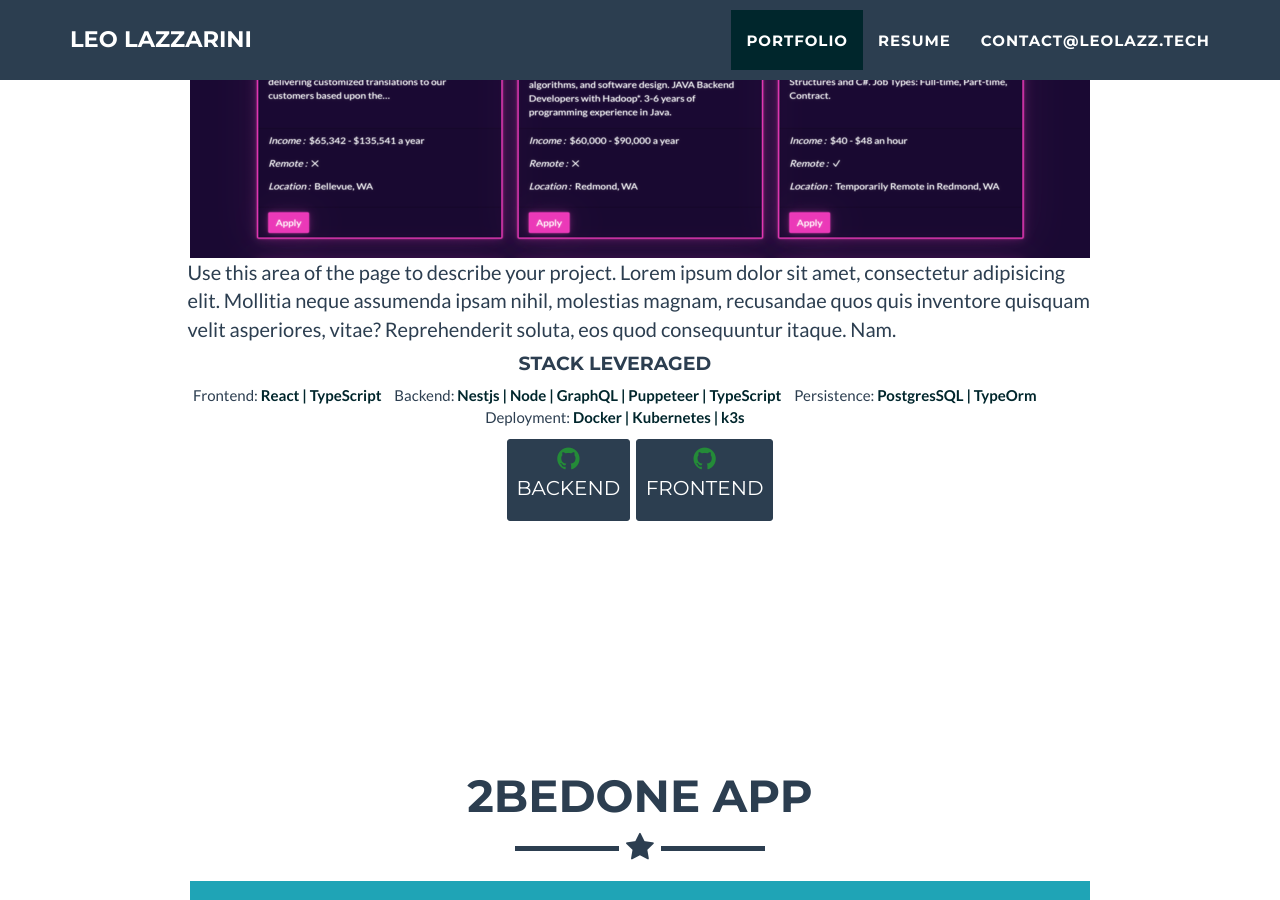
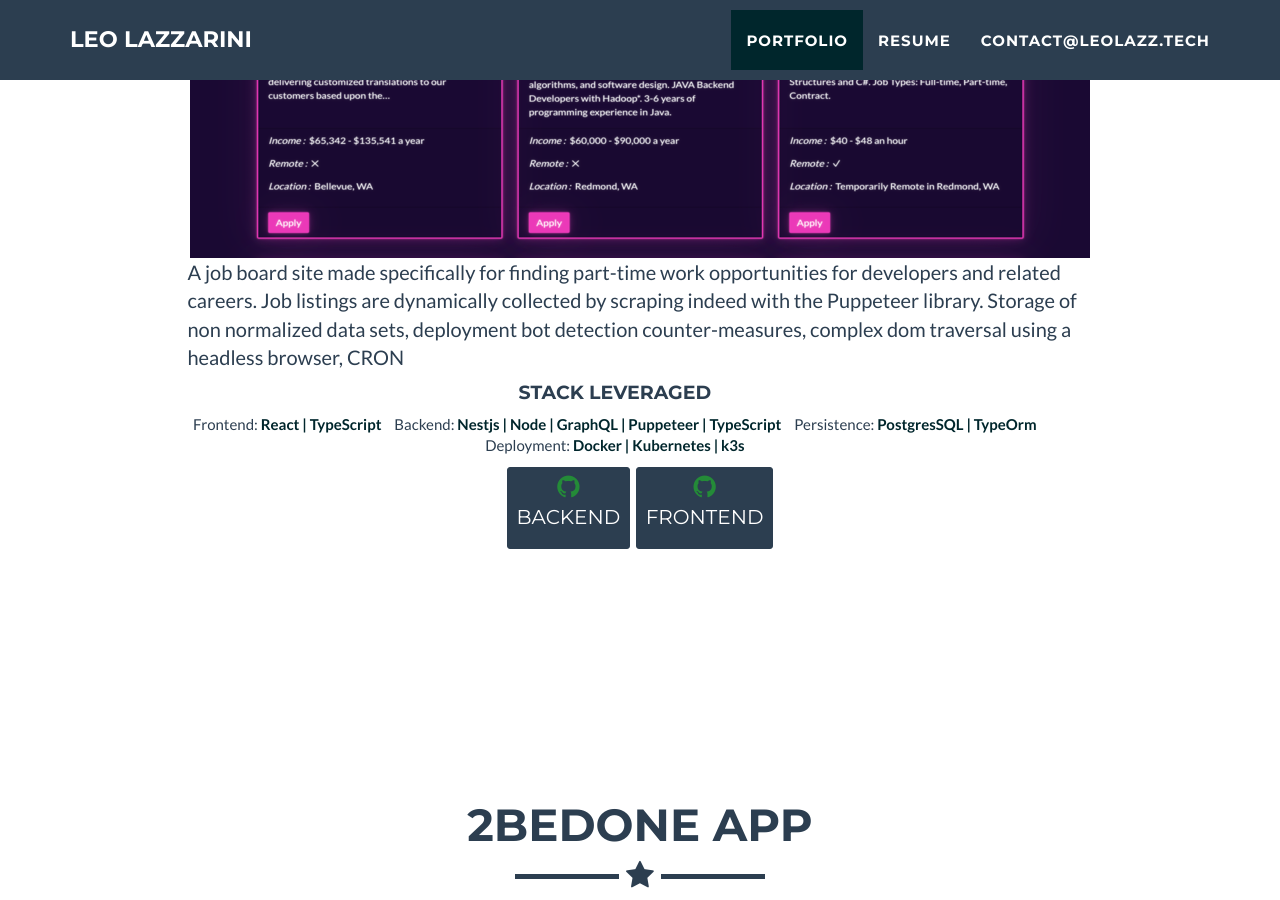
Before and after one commit to leolazz/Portfolio-Jekyll, a Jekyll site: the page built from _posts/2021-10-01-lazztech.markdown, in a window 1280 px wide and 900 px high, scrolled down 2723 px. Built offline with Jekyll 4.4.1, drawn with Linux system fonts in a browser that asks for light colours; some of the changed text lies outside the part shown.

Commit message:
Added portfolio images, removed stock, added some description

```diff
--- a/_posts/2014-07-16-2bedone-c#.markdown
+++ b/_posts/2014-07-16-2bedone-c#.markdown
@@ -5,10 +5,10 @@ frontend: MVC 5 | Razor Pages | C#
 backend: .NET CORE 5 | C# | Xunit
 persistence: Sqlite | Entity Framework
 deployment: Docker | Kubernetes | k3s
-description: Use this area of the page to describe your project. Lorem ipsum dolor sit amet, consectetur adipisicing elit. Mollitia neque assumenda ipsam nihil, molestias magnam, recusandae quos quis inventore quisquam velit asperiores, vitae? Reprehenderit soluta, eos quod consequuntur itaque. Nam.
+description: Online platform for tracking tasks and projects. Built with a conscious effort to demonstrate SOLID principles.
 modal-id: 4
 date: 2014-07-16
-img: circus.png
+img: 2bedone.png
 project-date: April 2014
 category: Web Development
 client: Start Bootstrap
--- a/_posts/2014-07-17-2bedone-app.markdown
+++ b/_posts/2014-07-17-2bedone-app.markdown
@@ -9,7 +9,7 @@ deployment: Docker | Kubernetes | k3s
 layout: default
 modal-id: 2
 date: 2021-08-17
-img: cake.png
+img: 2bedonepwa.png
 alt: image-alt
 project-date: April 2014
 client: Start Bootstrap
--- a/_posts/2020-05-20-parttime.dev.markdown
+++ b/_posts/2020-05-20-parttime.dev.markdown
@@ -6,7 +6,8 @@ frontend: React | TypeScript
 backend: Nestjs | Node | GraphQL | Puppeteer | TypeScript
 persistence: PostgresSQL | TypeOrm
 deployment: Docker | Kubernetes | k3s
-description: Use this area of the page to describe your project. Lorem ipsum dolor sit amet, consectetur adipisicing elit. Mollitia neque assumenda ipsam nihil, molestias magnam, recusandae quos quis inventore quisquam velit asperiores, vitae? Reprehenderit soluta, eos quod consequuntur itaque. Nam.
+description: A job board site made specifically for finding part-time work opportunities for developers and related careers. Job listings are dynamically collected by scraping indeed with the Puppeteer library. Storage of non normalized data sets, deployment bot detection counter-measures, complex dom traversal using a headless browser, CRON
+
 layout: default
 modal-id: 1
 date: 2021-09-15
```
Also changed, not shown: img/portfolio/2bedone.png (added), img/portfolio/2bedonepwa.png (added), img/portfolio/cabin.png (deleted), img/portfolio/cake.png (deleted), img/portfolio/circus.png (deleted), img/portfolio/game.png (deleted), img/portfolio/safe.png (deleted), img/portfolio/submarine.png (deleted).
